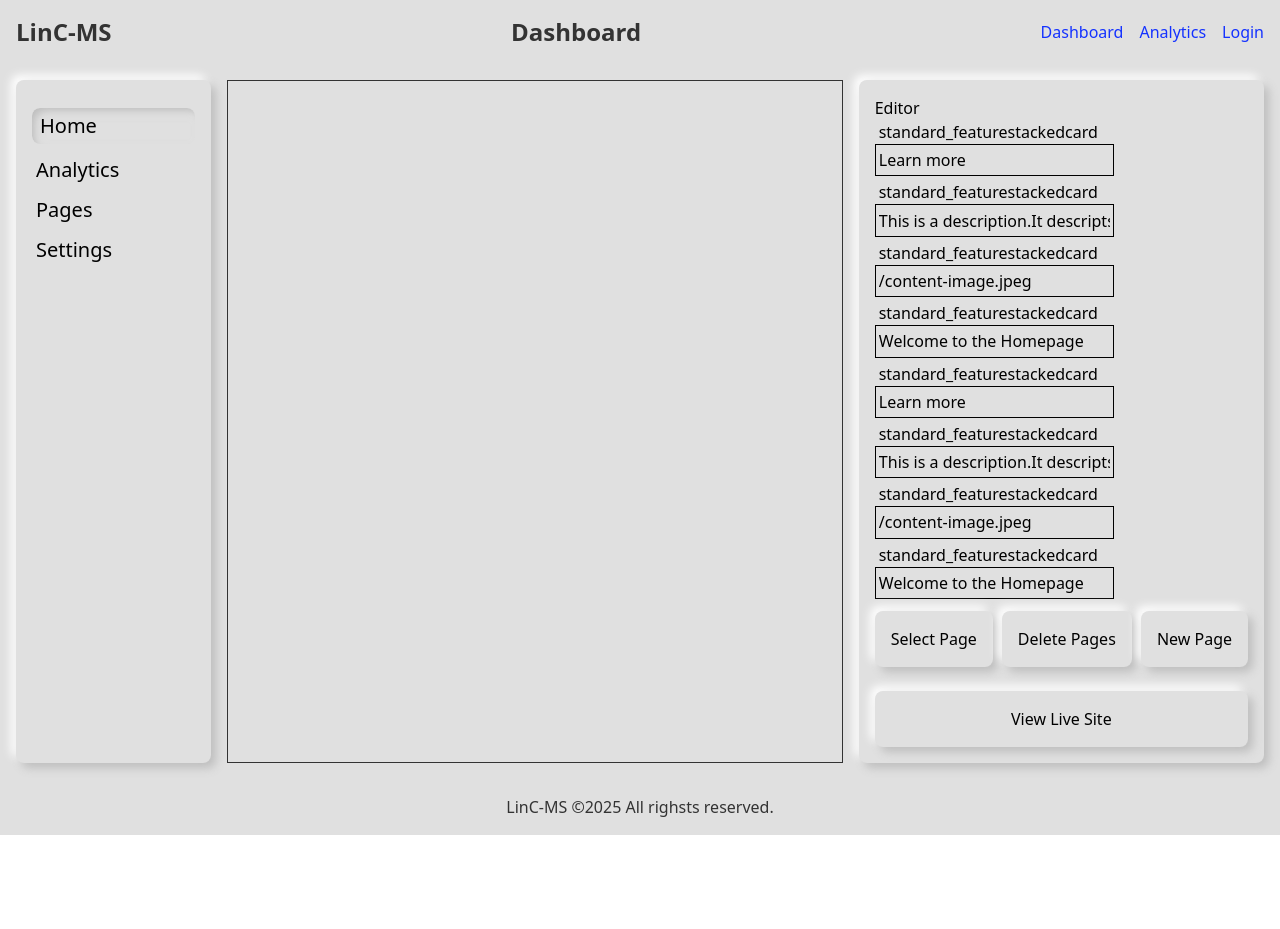
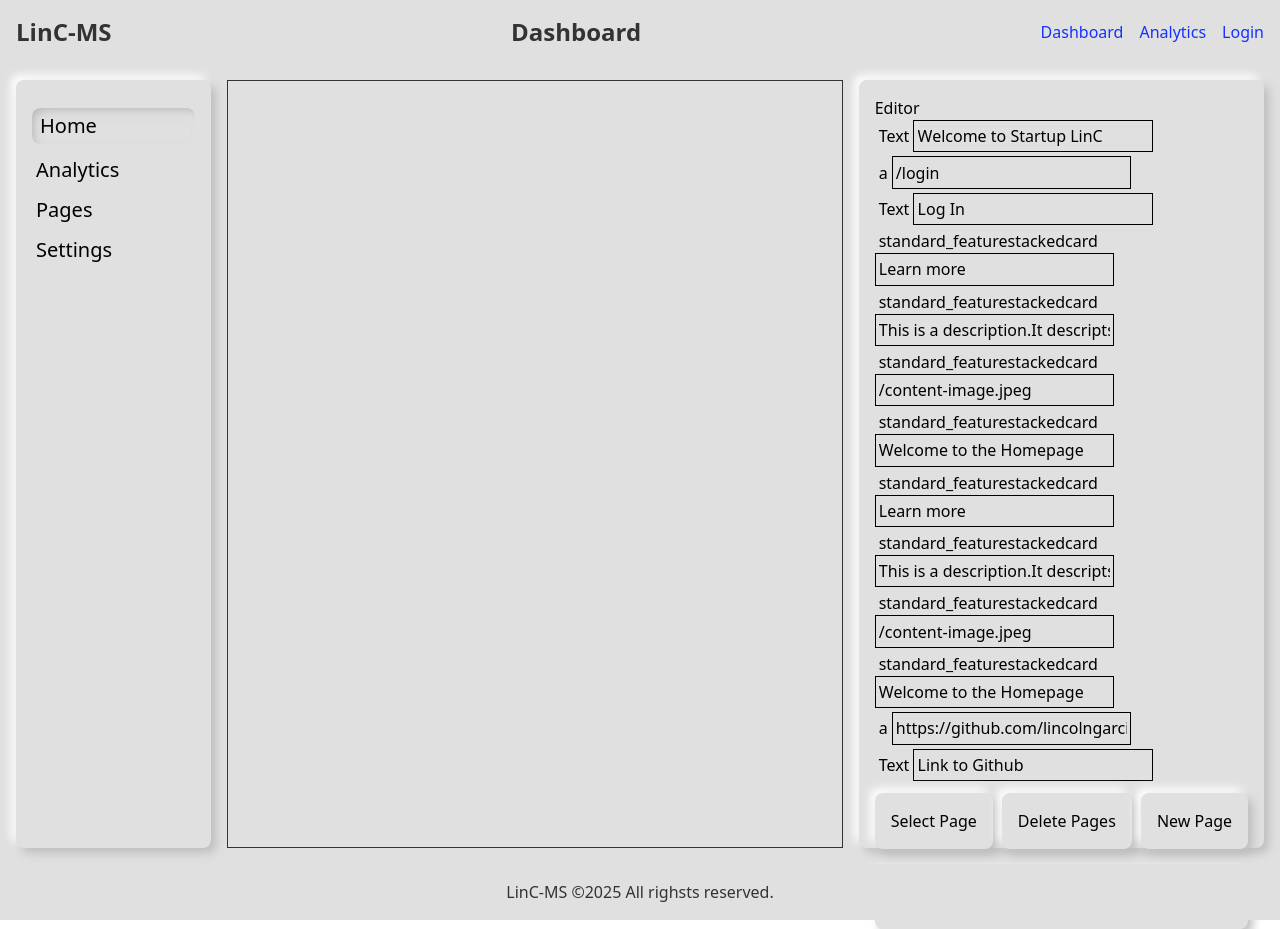
Before and after one commit to lincolngarcia/Startup-LinC-MS, a Next.js app: page /admin/dashboard in a window 1280 px wide. Before the commit the page ends 835 px from the top, so only its background shows below. Built offline with nearby package versions, Linux system fonts and the light colour scheme.

Commit message:
Homepage Fixes + Typing Fixes

```diff
--- a/database/_.json
+++ b/database/_.json
@@ -1,5 +1,33 @@
 {
     "children": [
+        {
+            "componentTag": "div",
+            "children": [
+                {
+                    "componentTag": "div",
+                    "children": [
+                        {
+                            "content": "Welcome to Startup LinC"
+                        }
+                    ]
+                },
+                {
+                    "componentTag": "a",
+                    "children": [
+                        {
+                            "content": "Log In"
+                        }
+                    ],
+                    "props": {
+                        "href": "/login",
+                        "className": "text-adminBlue"
+                    }
+                }
+            ],
+            "props": {
+                "className": "flex w-full justify-between"
+            }
+        },
         {
             "componentTag": "standard_featurestacked",
             "children": [
@@ -20,11 +48,24 @@
                         "image": "/content-image.jpeg",
                         "title": "Welcome to the Homepage",
                         "action": "Learn more",
-                        "description": "This is a description.It descripts.Que mas quiere que te diga?"
+                        "description": "This is a description.It descripts.Que mas quiere que te diga?",
+                        "data-test": "yes"
                     }
                 }
             ],
             "props": {}
+        },
+        {
+            "componentTag": "a",
+            "children": [
+                {
+                    "content": "Link to Github"
+                }
+            ],
+            "props": {
+                "href": "https://github.com/lincolngarcia/Startup-LinC-MS",
+                "className": "text-adminBlue"
+            }
         }
     ]
 }
--- a/src/app/components/Backend/Helpers/dyanmicrender.tsx
+++ b/src/app/components/Backend/Helpers/dyanmicrender.tsx
@@ -1,13 +1,21 @@
 import Library from "@/src/app/components/library";
 
-export default function DyanmicRender(parent: any, parentKey="component-"): React.ReactNode {
+export default function DyanmicRender(parent: any, parentKey = "component"): React.ReactNode {
     return parent.map((component: any, index: number) => {
-        const Tag = Library[component.componentTag][0];
-        const key = `${parentKey}-${index}`;
-        if (Tag) {
-            return <Tag key={key} {...component.props}>
-                {parent.map((child: any) => DyanmicRender(child.children, key))}
-            </Tag>
+        if (component.componentTag) {
+            console.log(`found a tag: ${component.componentTag}`)
+            const Tag = Library[component.componentTag][0];
+            const key = `${parentKey}-${index}`;
+            console.log(`key is ${key}`);
+            console.log(`tagName is ${component.componentTag}`)
+            if (Tag) {
+                return <Tag key={key} {...component.props}>
+                    {DyanmicRender(component.children, key)}
+                </Tag>
+            }
+        }else if (component.content) {
+            console.log(`content found: ${component.content}`);
+            return component.content
         }
     })
 }
--- a/src/app/components/Backend/editor.tsx
+++ b/src/app/components/Backend/editor.tsx
@@ -1,6 +1,7 @@
 import dynamic from "next/dynamic";
 import Library from "../library";
 import { useEffect } from "react";
+import { contentDirExcludeDefault } from "contentlayer/source-files";
 
 export default function BackendEditor({ pagedata, setPagedata }: { pagedata: any, setPagedata: any }) {
     useEffect(() => {
@@ -12,7 +13,7 @@ export default function BackendEditor({ pagedata, setPagedata }: { pagedata: any
         return <p>Select a page.</p>
     }
 
-    function handleInputChange (event: any) {
+    function handleInputChange(event: any) {
         const target = event.target as HTMLInputElement | HTMLTextAreaElement;
         const pathStr = target.dataset.path;
         const prop = target.dataset.prop;
@@ -33,34 +34,32 @@ export default function BackendEditor({ pagedata, setPagedata }: { pagedata: any
             node = node.children[idx];
         }
 
+        if (node.props) {
             node.props = node.props || {};
             node.props[prop] = value;
+        }else if (node.content) {
+            node.content = value
+        }
 
         setPagedata(newPagedata);
     }
 
     function dynamicRenderTypes(parent: any, path: number[] = []): React.ReactNode {
         return parent.flatMap((component: any, index: number) => {
+
+            console.log(component, index)
+
             const currentPath = [...path, index];
             const inputs: any = []
+
+            if (component.componentTag) {
                 const type = Library[component.componentTag][1];
-
-            // if (type.children) inputs.push(
-            //     <textarea
-            //         key={`children-${currentPath.join("-")}`}
-            //         data-path={JSON.stringify(currentPath)}
-            //         data-prop="__children__"
-            //         placeholder="this element has children"
-            //         onChange={handleInputChange}
-            //     />
-            // )
-
                 inputs.push(...Object.entries(type.props).map(([propname, proptype]: any) => {
                     return (
                         <div className="pb-1" key={`${component.componentTag}-${currentPath.join("-")}-${propname}`}>
                             <label className="p-1">{component.componentTag}</label>
                             <input
-                            className="border-1"
+                                className="border"
                                 placeholder={propname}
                                 type="text"
                                 data-path={JSON.stringify(currentPath)}
@@ -71,6 +70,25 @@ export default function BackendEditor({ pagedata, setPagedata }: { pagedata: any
                         </div>
                     )
                 }))
+            }
+
+            if (component.content) {
+                return (
+                    <div className="pb-1" key={`content-${currentPath.join("-")}`}>
+                        <label className="p-1">Text</label>
+                        <input
+                            className="border"
+                            placeholder="text"
+                            type="text"
+                            data-path={JSON.stringify(currentPath)}
+                            data-prop="text"
+                            value={component.content}
+                            onChange={handleInputChange}
+                        /><br />
+                    </div>
+                )
+            }
+
 
             if (component.children && component.children.length) {
                 inputs.push(
--- a/src/app/components/library.ts
+++ /dev/null
@@ -1,7 +0,0 @@
-import StandardExports from "./Standard/Standard";
-
-const Library: any = {
-    ...StandardExports
-}
-
-export default Library;
--- /dev/null
+++ b/src/app/components/library.tsx
@@ -0,0 +1,29 @@
+import React from "react";
+import StandardExports from "./Standard/Standard";
+
+const Library: any = {
+    ...StandardExports,
+    "a": [
+        (
+            { children, href, className }:
+                { children: React.ReactNode, href: string, className: string }
+        ) => <a href={href} className={className}>{children}</a>,
+        { children: true, props: { href: "string" } }
+    ],
+    "p": [
+        (
+            { children, className }:
+                { children: React.ReactNode, className: string }
+        ) => <p className={className}>{children}</p>,
+        { children: true, props: { } }
+    ],
+    "div": [
+        (
+            { children, className }:
+                { children: React.ReactNode, className: string }
+        ) => <div className={className}>{children}</div>,
+        { children: true, props: { } }
+    ],
+}
+
+export default Library;
--- a/src/pages/admin/dashboard.tsx
+++ b/src/pages/admin/dashboard.tsx
@@ -14,6 +14,9 @@ import BackendModal from '@/src/app/components/Backend/modal';
 import BackendPreview from '@/src/app/components/Backend/preview';
 import BackendEditor from '@/src/app/components/Backend/editor';
 
+// Delete later
+import page from "@/database/_.json"
+
 export default function Page() {
     const router = useRouter();
     const [newPageModal, renderNewPageModal] = useState(false);
@@ -24,36 +27,8 @@ export default function Page() {
     // set the data by default
     useEffect(() => {
         setTimeout(() => {
-            setPagedata({
-                "children": [
-                    {
-                        "componentTag": "standard_featurestacked",
-                        "children": [
-                            {
-                                "componentTag": "standard_featurestackedcard",
-                                "children": [],
-                                "props": {
-                                    "image": "/content-image.jpeg",
-                                    "title": "Welcome to the Homepage",
-                                    "action": "Learn more",
-                                    "description": "This is a description.It descripts.Que mas quiere que te diga?"
-                                }
-                            },
-                            {
-                                "componentTag": "standard_featurestackedcard",
-                                "children": [],
-                                "props": {
-                                    "image": "/content-image.jpeg",
-                                    "title": "Welcome to the Homepage",
-                                    "action": "Learn more",
-                                    "description": "This is a description.It descripts.Que mas quiere que te diga?"
-                                }
-                            }
-                        ],
-                        "props": {}
-                    }
-                ]
-            })
+            console.log(page)
+            setPagedata(page)
         }, 4000)
     }, [])
 
--- a/tsconfig.json
+++ b/tsconfig.json
@@ -39,7 +39,7 @@
     ".next/types/**/*.ts",
     ".contentlayer/generated",
     ".next/dev/types/**/*.ts"
-  ],
+, "src/app/components/library.jsx"  ],
   "exclude": [
     "node_modules",
     "amplify"
```
Lines whose indentation alone changed are shown as unchanged.
